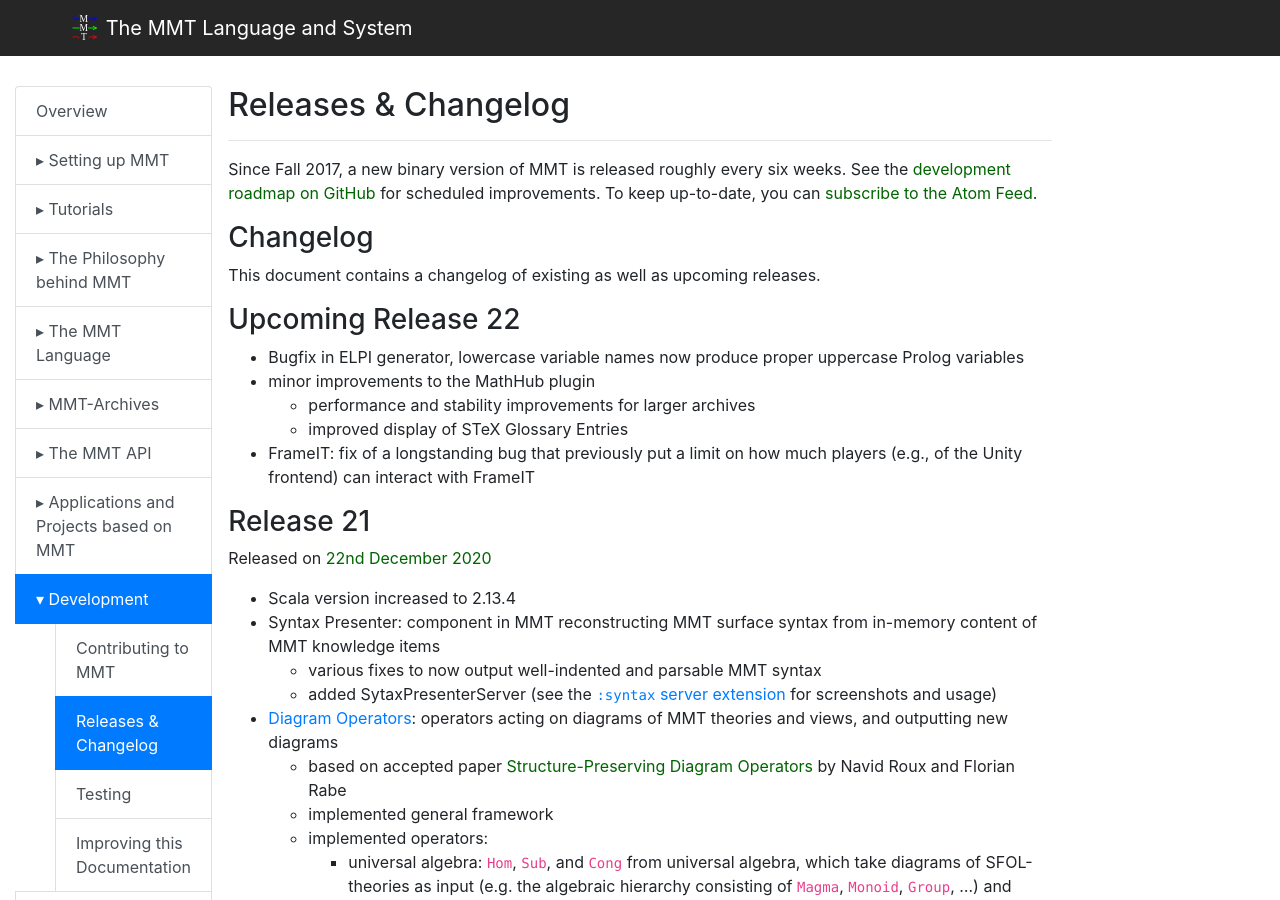
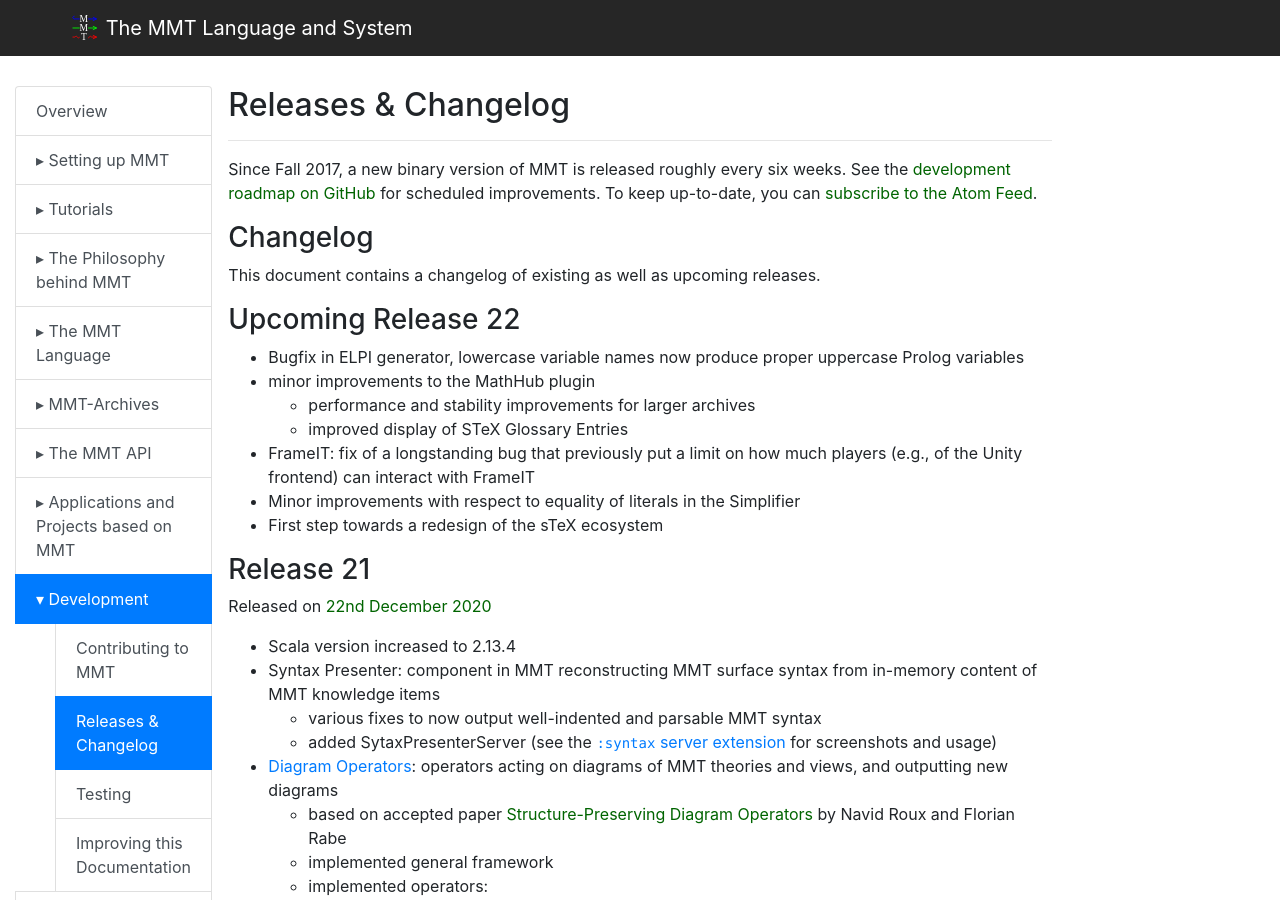
Before and after one commit to UniFormal/uniformal.github.io, a Jekyll site: the page built from doc/development/releases.md, in a window 1280 px wide and 900 px high. Built offline with Jekyll 4.4.1, drawn with Linux system fonts in a browser that asks for light colours.

Commit message:
Update releases.md

```diff
--- a/doc/development/releases.md
+++ b/doc/development/releases.md
@@ -18,6 +18,8 @@
   - performance and stability improvements for larger archives
   - improved display of STeX Glossary Entries
 - FrameIT: fix of a longstanding bug that previously put a limit on how much players (e.g., of the Unity frontend) can interact with FrameIT
+- Minor improvements with respect to equality of literals in the Simplifier
+- First step towards a redesign of the sTeX ecosystem
 
 ### Release 21
 
```
